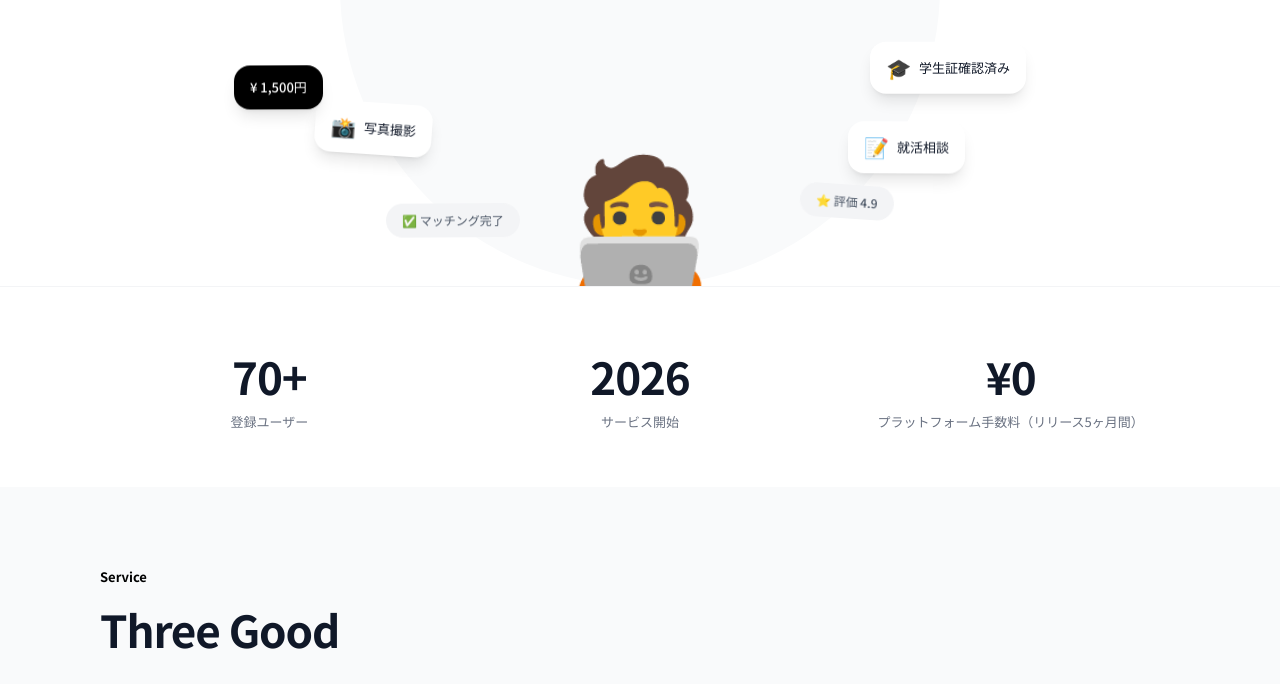
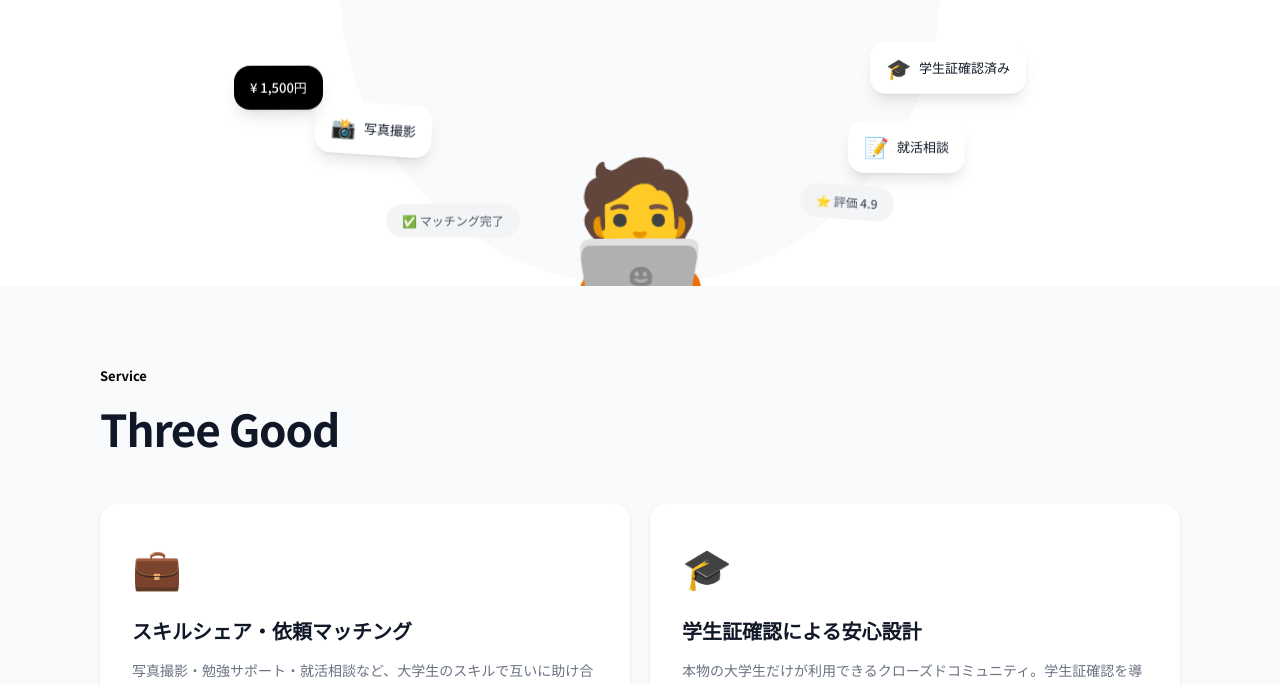
Before and after one commit to aaa2000aaa1010-sudo/amayota-web, a Next.js app: page / in a window 1280 px wide. Shown: the part 639-1323 px from the top of the page. Built offline with nearby package versions, Linux system fonts and the light colour scheme.

Commit message:
Remove stats section

```diff
--- a/app/page.tsx
+++ b/app/page.tsx
@@ -73,18 +73,6 @@ export default function Home() {
               ⭐ 評価 4.9
             </div>
           </div>
-        </div>
-      </section>
-
-      {/* ── STATS ── */}
-      <section className="border-t border-gray-100 py-14 px-8">
-        <div className="max-w-[1080px] mx-auto grid grid-cols-3 gap-8 text-center">
-          {[["70+","登録ユーザー"],["2026","サービス開始"],["¥0","プラットフォーム手数料（リリース5ヶ月間）"]].map(([n,l]) => (
-            <div key={l}>
-              <div className="text-[36px] sm:text-[44px] font-bold tracking-tight">{n}</div>
-              <div className="text-[13px] text-gray-500 mt-1 leading-snug">{l}</div>
-            </div>
-          ))}
         </div>
       </section>
 
```
